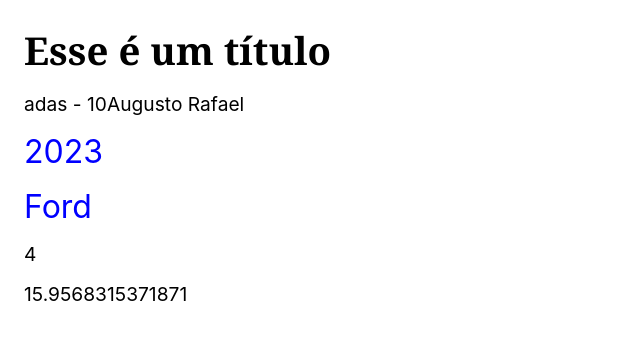
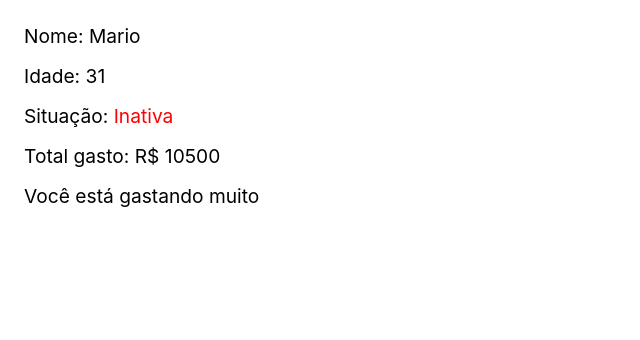
Before and after one commit to augustopiatto/Origamid-React, a React (Vite) app: page / in a window 1280 px wide. Shown: the top 340 px of the page, without its empty margins (0-640 px from the left). Built offline with nearby package versions, Linux system fonts and the light colour scheme.

Commit message:
aula 7 parte 2

```diff
--- a/src/App.jsx
+++ b/src/App.jsx
@@ -1,38 +1,51 @@
 import React from 'react';
 
-const titulo = <h1>Esse é um título</h1>;
+// Mostre os dados da aplicação, como apresentado no vídeo
+// Não utilize CSS externo, use o style para mudar as cores
+// Se a situação estiver ativa pinte de verde, inativa vermelho
+// Se o gasto for maior que 10000 mostre uma mensagem
+const luana = {
+  cliente: 'Luana',
+  idade: 27,
+  compras: [
+    { nome: 'Notebook', preco: 'R$ 2500' },
+    { nome: 'Geladeira', preco: 'R$ 3000' },
+    { nome: 'Smartphone', preco: 'R$ 1500' },
+  ],
+  ativa: true,
+};
+
+const mario = {
+  cliente: 'Mario',
+  idade: 31,
+  compras: [
+    { nome: 'Notebook', preco: 'R$ 2500' },
+    { nome: 'Geladeira', preco: 'R$ 3000' },
+    { nome: 'Smartphone', preco: 'R$ 1500' },
+    { nome: 'Guitarra', preco: 'R$ 3500' },
+  ],
+  ativa: false,
+};
 
 const App = () => {
-  const random = Math.random();
-  const ativo = false;
+  const dados = mario;
 
-  function mostrarNome(sobrenome) {
-    return 'Augusto ' + sobrenome;
-  }
-
-  const carro = {
-    marca: 'Ford',
-    rodas: '4',
-  };
-
-  const estiloP = {
-    color: 'blue',
-    fontSize: '2rem',
-  };
+  const gasto = dados.compras.reduce((acc, compra) => {
+    return acc + Number(compra.preco.split(' ')[1]);
+  }, 0);
 
   return (
     <>
-      {titulo}
+      <p>Nome: {dados.cliente}</p>
+      <p>Idade: {dados.idade}</p>
       <p>
-        {true ? 'adas' : 'ewrtui'} - {10}
-        {mostrarNome('Rafael')}
+        Situação:{' '}
+        <span style={{ color: dados.ativa ? 'green' : 'red' }}>
+          {dados.ativa ? 'Ativa' : 'Inativa'}
+        </span>
       </p>
-      <p style={estiloP}>{new Date().getFullYear()}</p>
-      <p style={estiloP}>{carro.marca}</p>
-      <p>{carro.rodas}</p>
-      {/* Objeto inteiro não é aceito */}
-      {/* <p>{carro}</p> */}
-      <p className={ativo ? 'ativo' : 'inativo'}>{(random * 1000) / 50}</p>
+      <p>Total gasto: R$ {gasto}</p>
+      {gasto > 10000 && <p>Você está gastando muito</p>}
     </>
   );
 };
```
